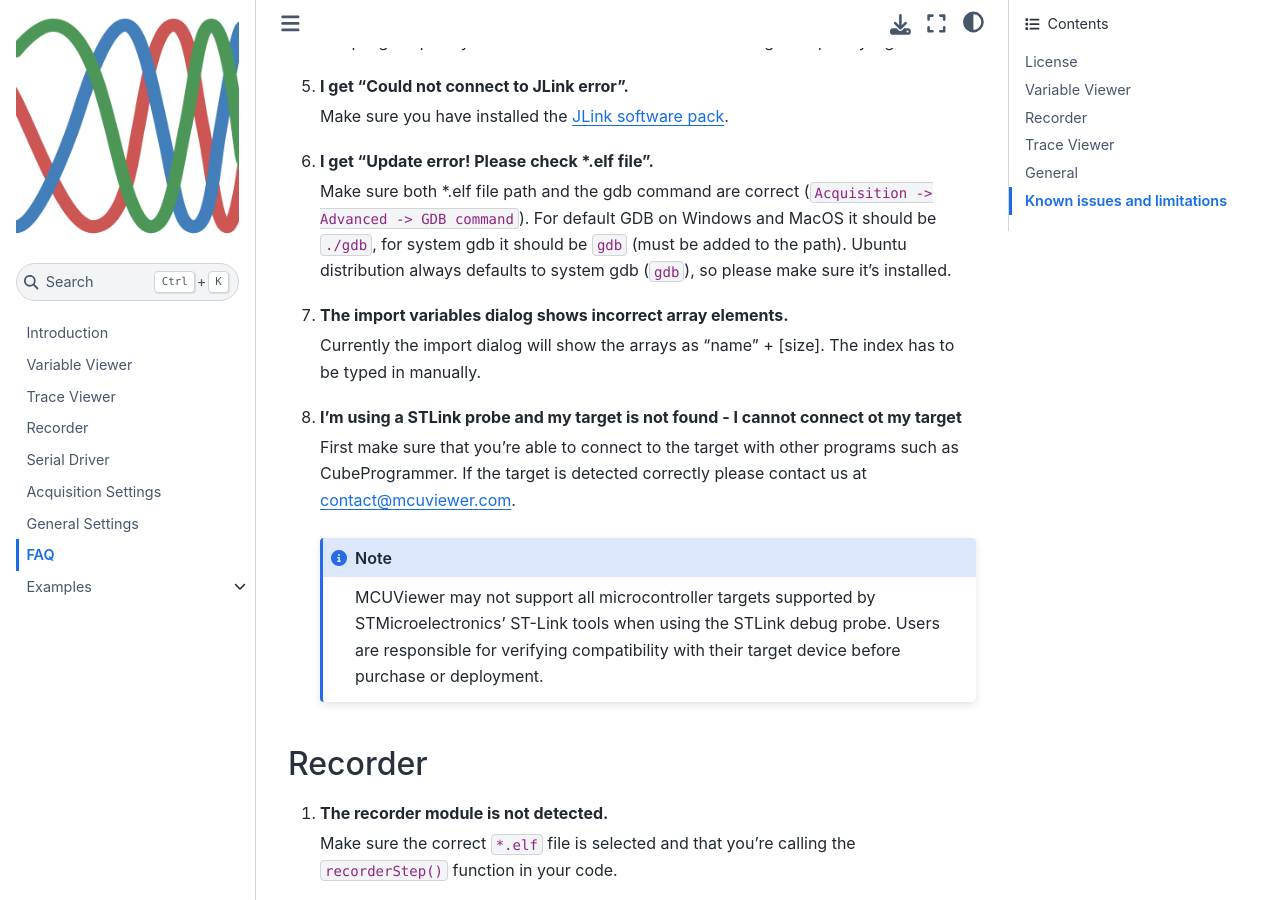
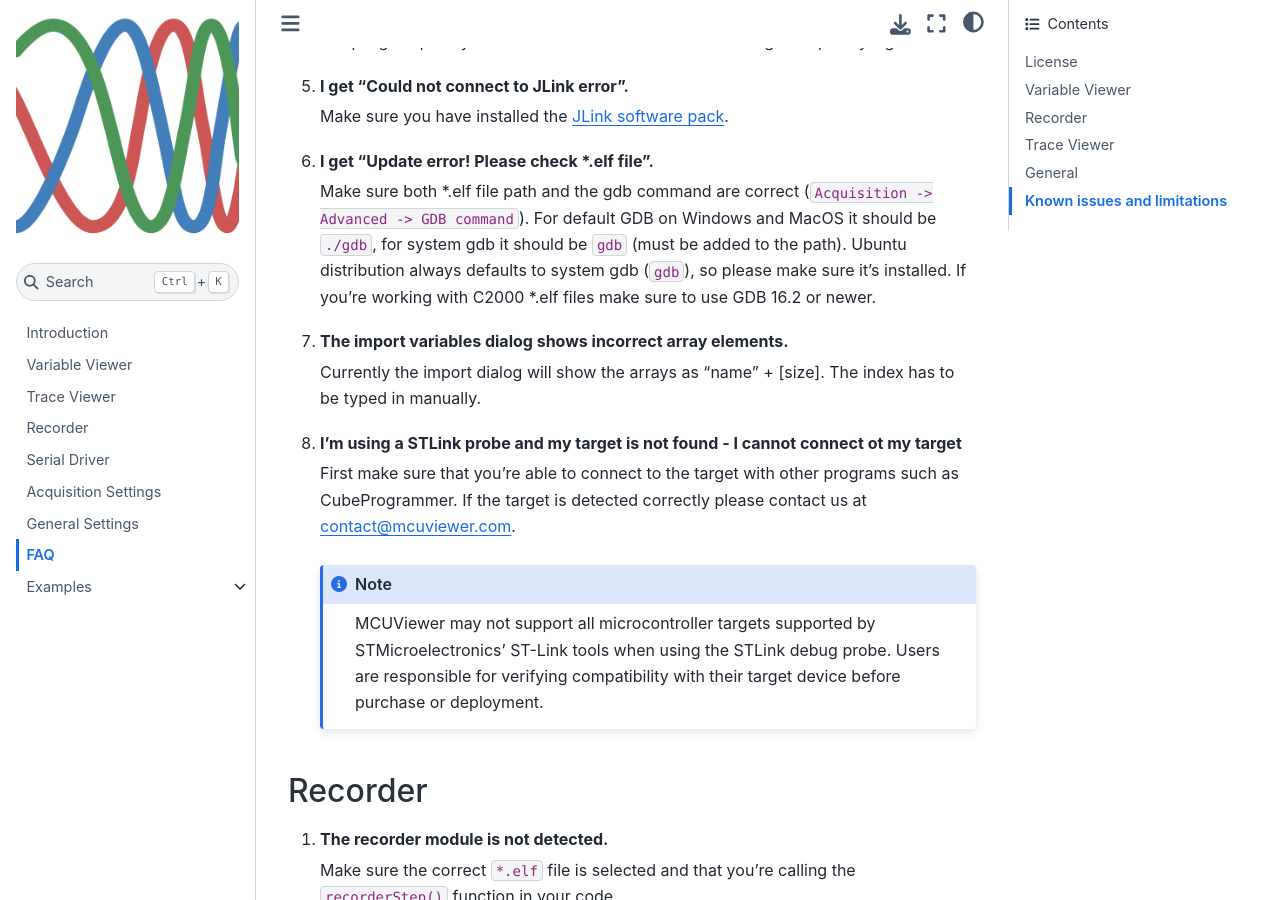
Before and after one commit to klonyyy/MCUViewer-docs, a Jupyter Book: the page built from documentation/FAQ/FAQ.md, in a window 1280 px wide and 900 px high, scrolled down 1403 px. Built offline with Jupyter Book 1.0.4 settings and Sphinx 7.4.7 and the Sphinx Book theme 1.1.4, drawn with Linux system fonts in a browser that asks for light colours.

Commit message:
Updated info about C2000 GDB

```diff
--- a/documentation/FAQ/FAQ.md
+++ b/documentation/FAQ/FAQ.md
@@ -43,7 +43,7 @@
 
 6. <b>I get "Update error! Please check *.elf file".</b>
 
-   Make sure both *.elf file path and the gdb command are correct (`Acquisition -> Advanced -> GDB command`). For default GDB on Windows and MacOS it should be `./gdb`, for system gdb it should be `gdb` (must be added to the path). Ubuntu distribution always defaults to system gdb (`gdb`), so please make sure it's installed.
+   Make sure both *.elf file path and the gdb command are correct (`Acquisition -> Advanced -> GDB command`). For default GDB on Windows and MacOS it should be `./gdb`, for system gdb it should be `gdb` (must be added to the path). Ubuntu distribution always defaults to system gdb (`gdb`), so please make sure it's installed. If you're working with C2000 *.elf files make sure to use GDB 16.2 or newer.
 
 7. **The import variables dialog shows incorrect array elements.**
 
```
